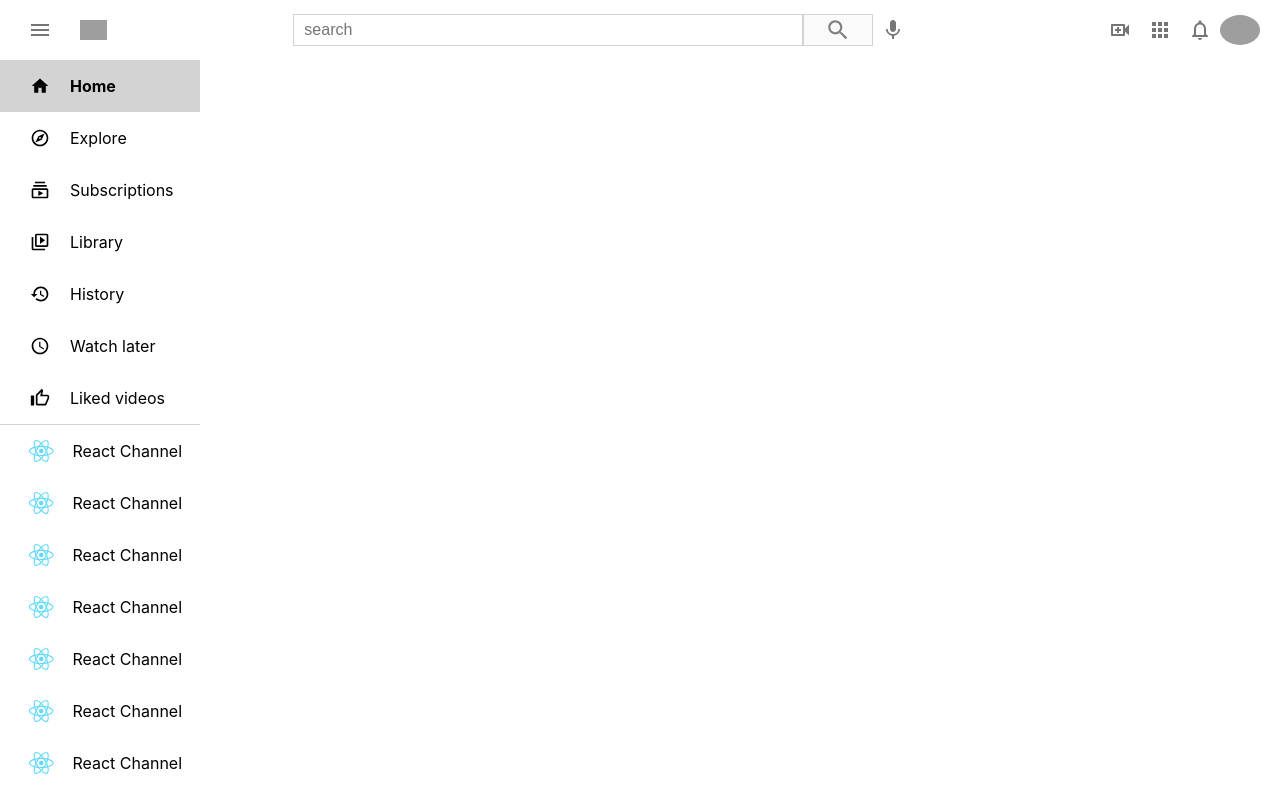
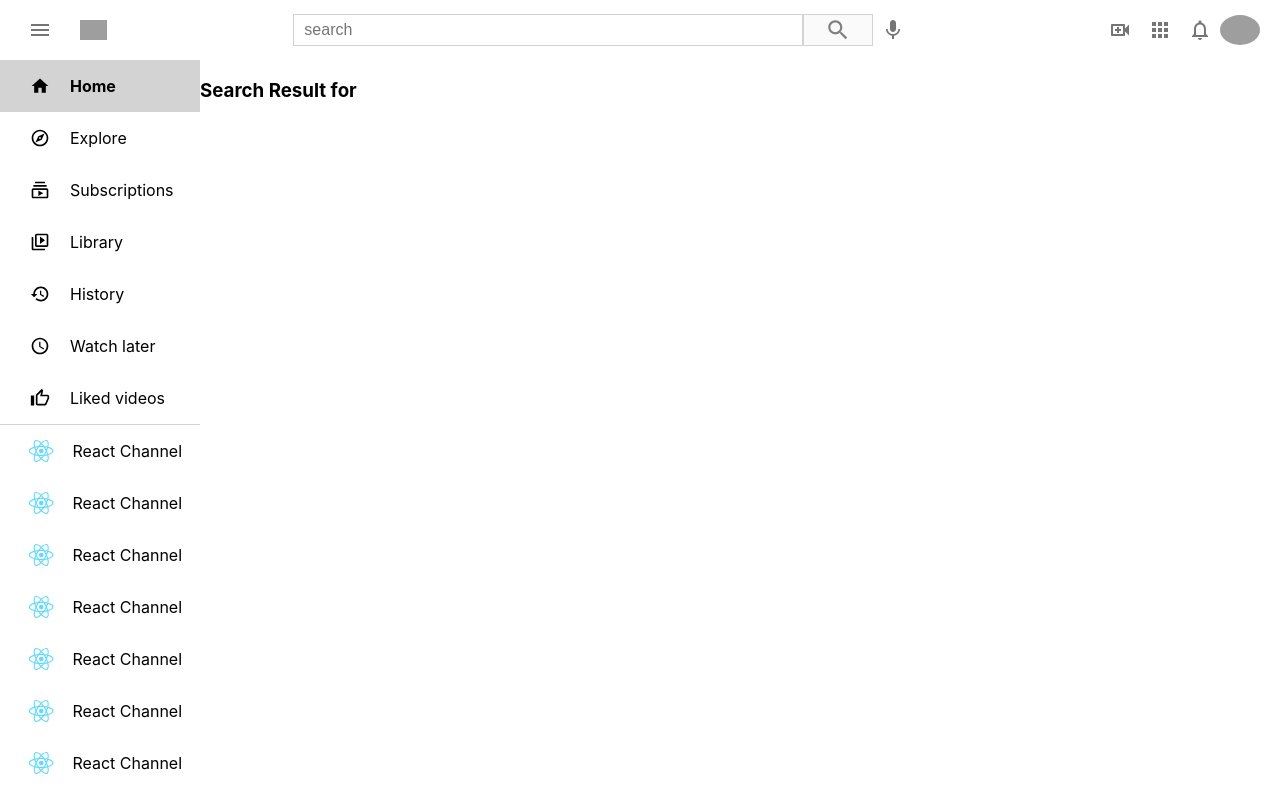
Before and after one commit to canhtvee/youtube-clone, a React (Create React App) app: page /search in a window 1280 px wide. Built offline with nearby package versions, Linux system fonts and the light colour scheme; grey boxes are pictures that could not be loaded.

Commit message:
search updated from dell 5520_26-Dec-2021

```diff
--- a/src/components/app-header/AppHeader.js
+++ b/src/components/app-header/AppHeader.js
@@ -12,7 +12,7 @@
 } from "@mui/icons-material";
 import IconBtn from "../icon-button/IconBtn";
 import Tooltip from "@mui/material/Tooltip";
-import { useNavigate } from "react-router-dom";
+import { useNavigate, useSearchParams } from "react-router-dom";
 import { useState } from "react";
 
 export default function AppHeader() {
@@ -21,8 +21,12 @@
     setSearchText(e.target.value);
   };
   const navigate = useNavigate();
+  const setSearchParams = useSearchParams()[1];
   const handleSearch = () => {
-    navigate(`/results/search_query=${searchText}`);
+    const search_query = searchText.trim().replace(/ +/g, "+");
+    search_query ? setSearchParams({ search_query }) : setSearchParams({});
+    console.log("AppHeader: search_query = ", search_query);
+    navigate(`/search?search_query=${search_query}`);
   };
 
   return (
--- /dev/null
+++ b/src/components/layout-general/FeedLayout.js
@@ -0,0 +1,16 @@
+import React from "react";
+import { useParams, Navigate } from "react-router-dom";
+
+export default function FeedLayout() {
+  const pageName = useParams().pageName;
+
+  if (pageName === "home") {
+    return <Navigate to={"/"} />;
+  }
+
+  return (
+    <div className="feedLayout">
+      <h2>{pageName} page</h2>
+    </div>
+  );
+}
--- a/src/components/layout-general/GeneralLayout.css
+++ b/src/components/layout-general/GeneralLayout.css
@@ -3,12 +3,12 @@
   flex-direction: row;
 }
 
-.generalFeedLayout {
+.feedLayout {
   flex: 0.85;
   display: flex;
   flex-direction: column;
   background-color: rgb(240, 240, 240);
 }
-.generalFeedLayout > h2 {
+.feedLayout > h2 {
   margin-left: 40px;
 }
--- a/src/components/layout-general/GeneralLayout.js
+++ b/src/components/layout-general/GeneralLayout.js
@@ -1,8 +1,10 @@
 import React from "react";
 import "./GeneralLayout.css";
-import { Routes, Route, Outlet, useParams, Navigate } from "react-router-dom";
+import { Routes, Route, Outlet } from "react-router-dom";
 import SideNavLayout from "../layout-side-nav/SideNavLayout";
 import VideosLayout from "../layout-videos/VideosLayout";
+import FeedLayout from "./FeedLayout";
+import SearchLayout from "../layout-search/SearchLayout";
 
 export default function GeneralPage() {
   return (
@@ -10,23 +12,10 @@
       <SideNavLayout />
       <Routes>
         <Route index element={<VideosLayout />} />
-        <Route path="/feed/:pageName" element={<GeneralFeedLayout />} />
+        <Route path="/feed/:pageName" element={<FeedLayout />} />
+        <Route path="/search" element={<SearchLayout />} />
       </Routes>
       <Outlet />
     </div>
   );
 }
-
-function GeneralFeedLayout() {
-  const pageName = useParams().pageName;
-
-  if (pageName === "home") {
-    return <Navigate to={"/"} />;
-  }
-
-  return (
-    <div className="generalFeedLayout">
-      <h2>{pageName} page</h2>
-    </div>
-  );
-}
--- a/src/components/layout-search/SearchLayout.js
+++ b/src/components/layout-search/SearchLayout.js
@@ -1,12 +1,13 @@
 import React from "react";
-import { useParams } from "react-router-dom";
+import { useSearchParams } from "react-router-dom";
 import "./SearchLayout.css";
 
 export default function SearchLayout() {
-  const searchText = useParams().searchText;
+  const searchTerm = useSearchParams()[0].get("search_query") || "";
+  console.log("SearchLayout: searchTerm = ", searchTerm);
   return (
     <div className="searchLayout">
-      <h3></h3>
+      <h3>Search Result for {searchTerm}</h3>
     </div>
   );
 }
```
